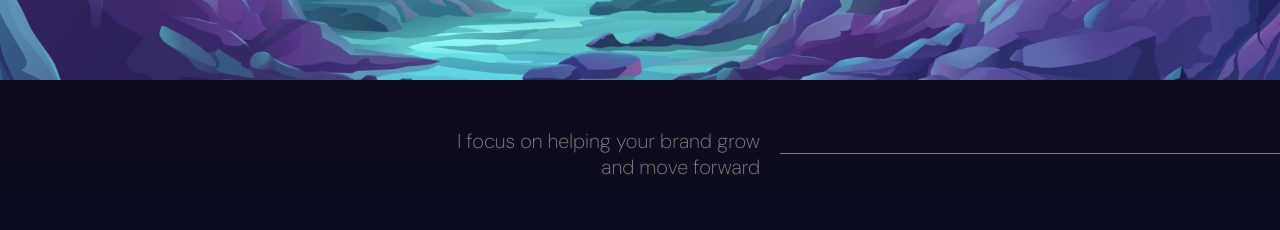
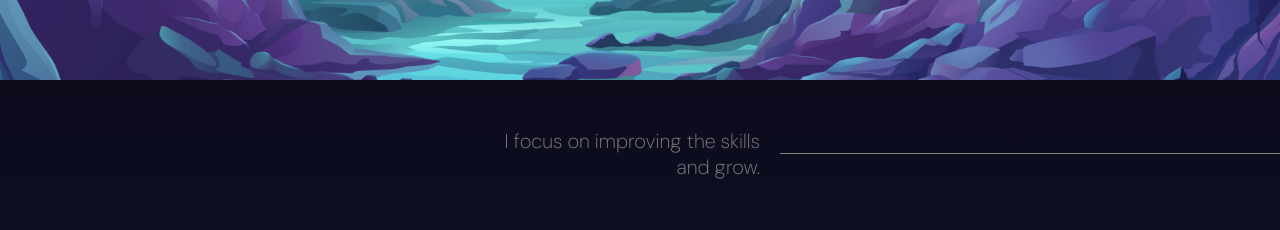
Before and after one commit to Darpan3011/Portfolio, a React (Vite) app: page / in a window 1280 px wide. Shown: the part 1520-1750 px from the top of the page. Built offline with nearby package versions, Linux system fonts and the light colour scheme.

Commit message:
auto scroll x fixed finally

```diff
--- a/src/app.scss
+++ b/src/app.scss
@@ -13,6 +13,7 @@ html {
 body {
   background-color: #0c0c1d;
   color: lightgray;
+  overflow-x: hidden;
 }
 
 a {
--- a/src/components/services/Services.jsx
+++ b/src/components/services/Services.jsx
@@ -22,7 +22,7 @@ const variants = {
 const Services = () => {
   const ref = useRef();
 
-  const isInView = useInView(ref, { margin: "-100px" });
+  // const isInView = useInView(ref, { margin: "-100px" });
 
   return (
     <motion.div
@@ -36,8 +36,8 @@ const Services = () => {
     >
       <motion.div className="textContainer" variants={variants}>
         <p>
-          I focus on helping your brand grow
-          <br /> and move forward
+          I focus on improving the skills
+          <br /> and grow.
         </p>
         <hr />
       </motion.div>
```
